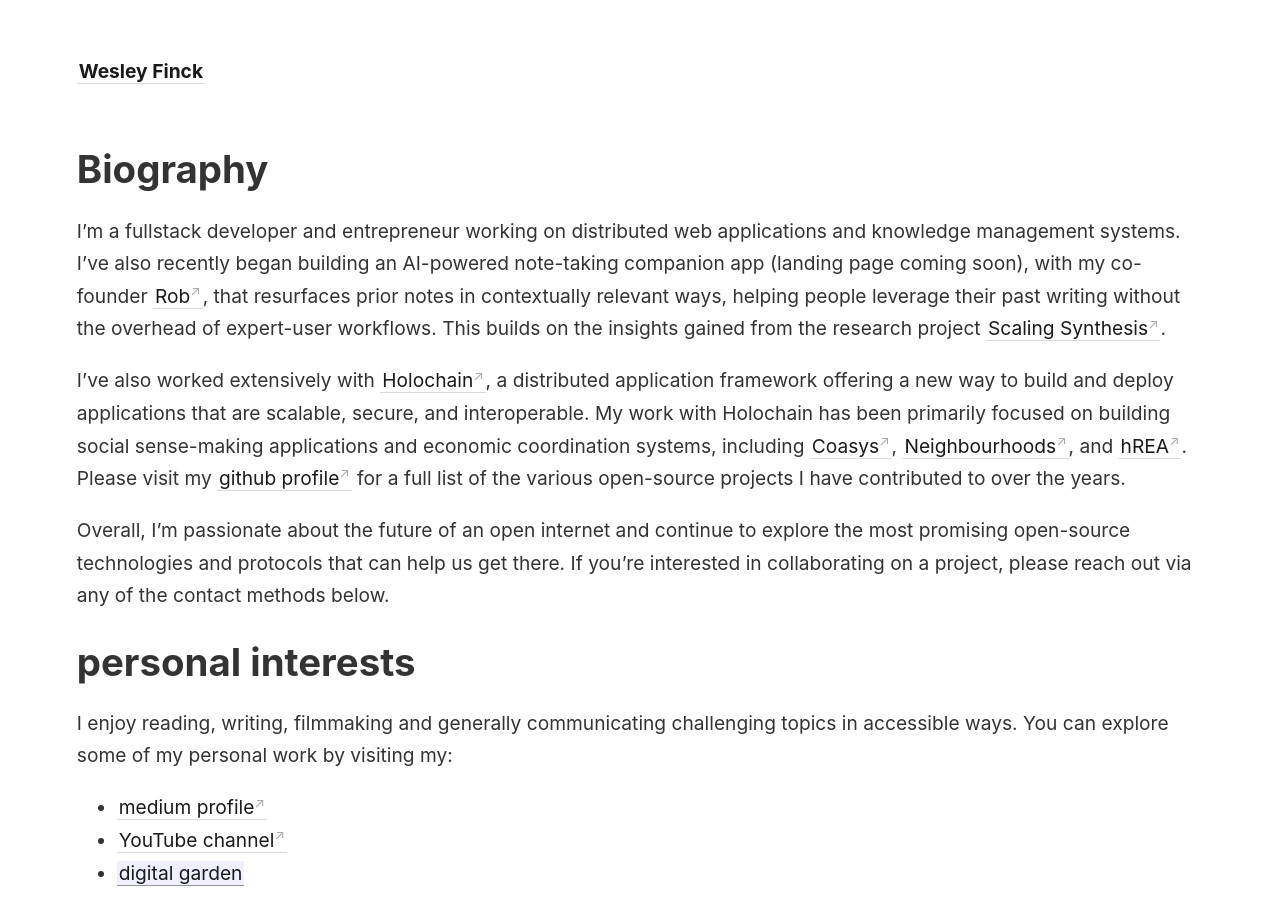
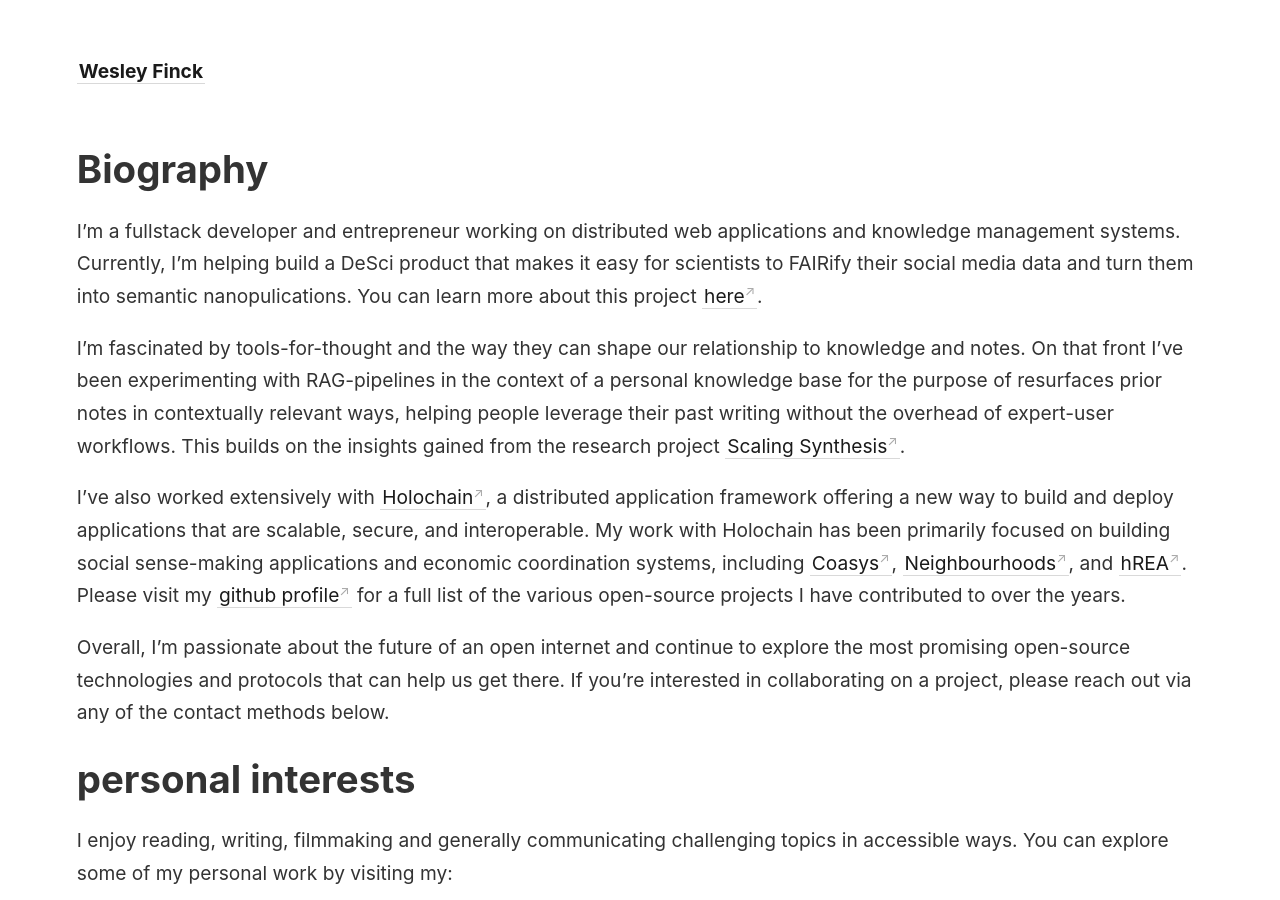
Before and after one commit to weswalla/digital-garden, a Jekyll site: the page built from _pages/index.md, in a window 1280 px wide and 900 px high. Built offline with Jekyll 4.4.1, drawn with Linux system fonts in a browser that asks for light colours.

Commit message:
update home page

```diff
--- a/_pages/index.md
+++ b/_pages/index.md
@@ -4,15 +4,21 @@ title: Home
 id: home
 permalink: /
 ---
+
 # Biography
-I'm a fullstack developer and entrepreneur working on distributed web applications and knowledge management systems. I've also recently began building an AI-powered note-taking companion app (landing page coming soon), with my co-founder [Rob](https://robhaisfield.com/about), that resurfaces prior notes in contextually relevant ways, helping people leverage their past writing without the overhead of expert-user workflows. This builds on the insights gained from the research project [Scaling Synthesis](https://scalingsynthesis.com/).
+
+I'm a fullstack developer and entrepreneur working on distributed web applications and knowledge management systems. Currently, I'm helping build a DeSci product that makes it easy for scientists to FAIRify their social media data and turn them into semantic nanopulications. You can learn more about this project [here](https://sense-nets.xyz/).
+
+I'm fascinated by tools-for-thought and the way they can shape our relationship to knowledge and notes. On that front I've been experimenting with RAG-pipelines in the context of a personal knowledge base for the purpose of resurfaces prior notes in contextually relevant ways, helping people leverage their past writing without the overhead of expert-user workflows. This builds on the insights gained from the research project [Scaling Synthesis](https://scalingsynthesis.com/).
 
 I've also worked extensively with [Holochain](https://www.holochain.org), a distributed application framework offering a new way to build and deploy applications that are scalable, secure, and interoperable. My work with Holochain has been primarily focused on building social sense-making applications and economic coordination systems, including [Coasys](https://coasys.org/), [Neighbourhoods](https://neighbourhoods.network/), and [hREA](https://hrea.io/). Please visit my [github profile](https://github.com/weswalla/) for a full list of the various open-source projects I have contributed to over the years.
 
 Overall, I'm passionate about the future of an open internet and continue to explore the most promising open-source technologies and protocols that can help us get there. If you're interested in collaborating on a project, please reach out via any of the contact methods below.
 
 # personal interests
+
 I enjoy reading, writing, filmmaking and generally communicating challenging topics in accessible ways. You can explore some of my personal work by visiting my:
+
 - [medium profile](https://wesleyfinck.medium.com/)
 - [YouTube channel](https://www.youtube.com/channel/UCPMZ2h9TqvfWIAQyFGfPyEQ)
 - [[digital garden]]
@@ -22,9 +28,11 @@ I also love listening to podcasts and they are one of the main ways I continue t
 I am interested in learning, knowledge management & synthesis, collective epistemic processes, sense-making, and the digital tools that can enhance these activities.
 
 # about this site
+
 I am primarily using this site as a space to share my writing and research on various topics, which is structured as a digital garden. You can explore my [[digital garden]] by following the link and navigating my notes as a graph.
 
 # contact me
+
 - wesleyfinck at gmail dot com
 - [LinkedIn](https://www.linkedin.com/in/wesleyfinck/)
 - [twitter](https://twitter.com/wesleyfinck)
```
